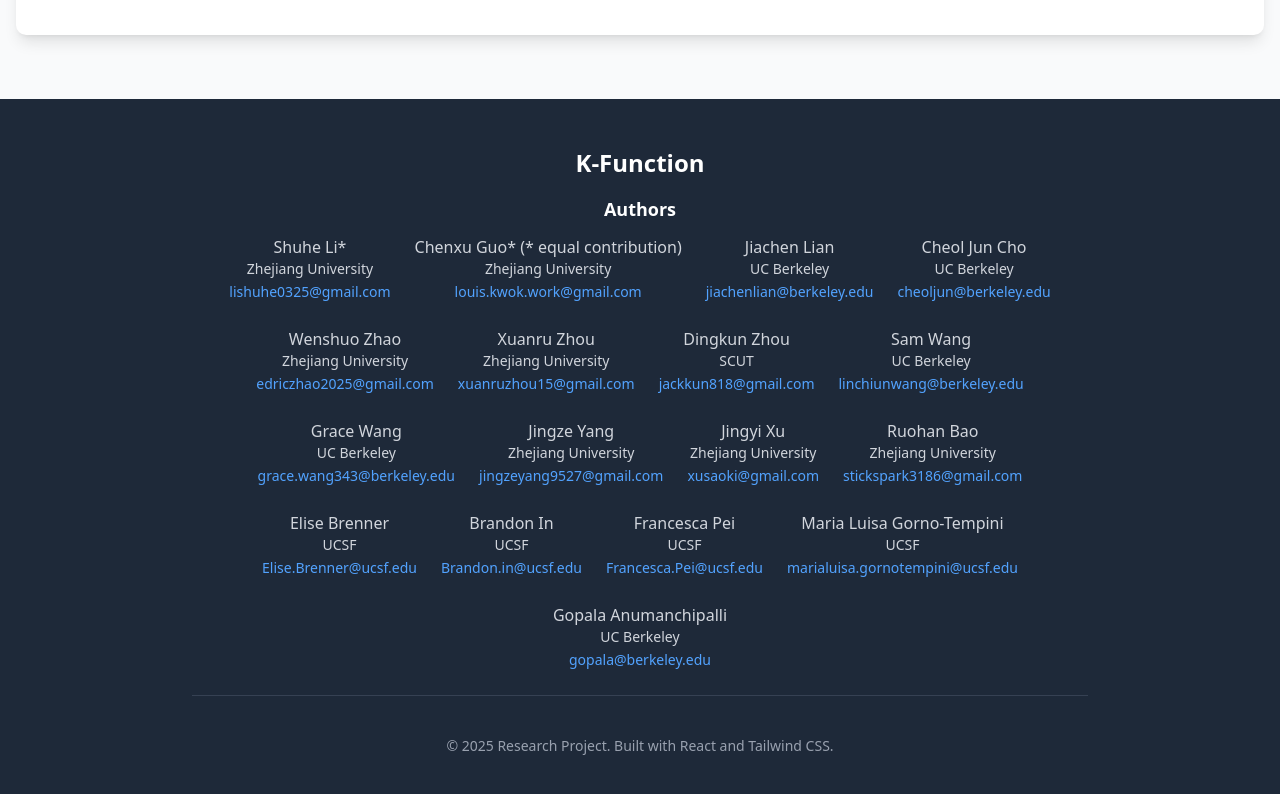
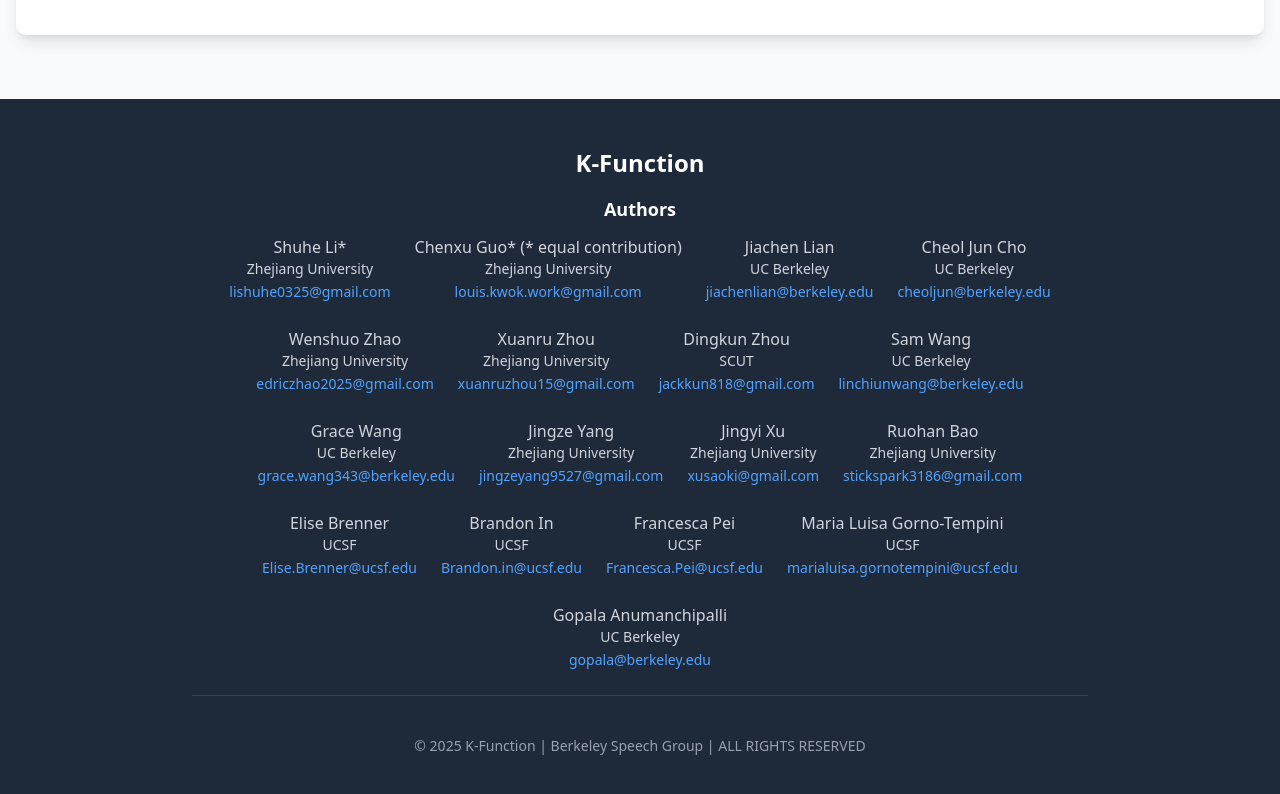
Before and after one commit to ChenxuKwok/kids-wfst-demo, a React (Vite) app: page / in a window 1280 px wide. Shown: the part 2646-3440 px from the top of the page. Built offline with nearby package versions, Linux system fonts and the light colour scheme.

Commit message:
update footer

```diff
--- a/src/components/Footer.jsx
+++ b/src/components/Footer.jsx
@@ -77,7 +77,7 @@
             </div>
 
             <p className="text-gray-400 text-sm">
-              © {new Date().getFullYear()} Research Project. Built with React and Tailwind CSS.
+              © {new Date().getFullYear()} K-Function | Berkeley Speech Group | ALL RIGHTS RESERVED
             </p>
           </div>
         </div>
```
